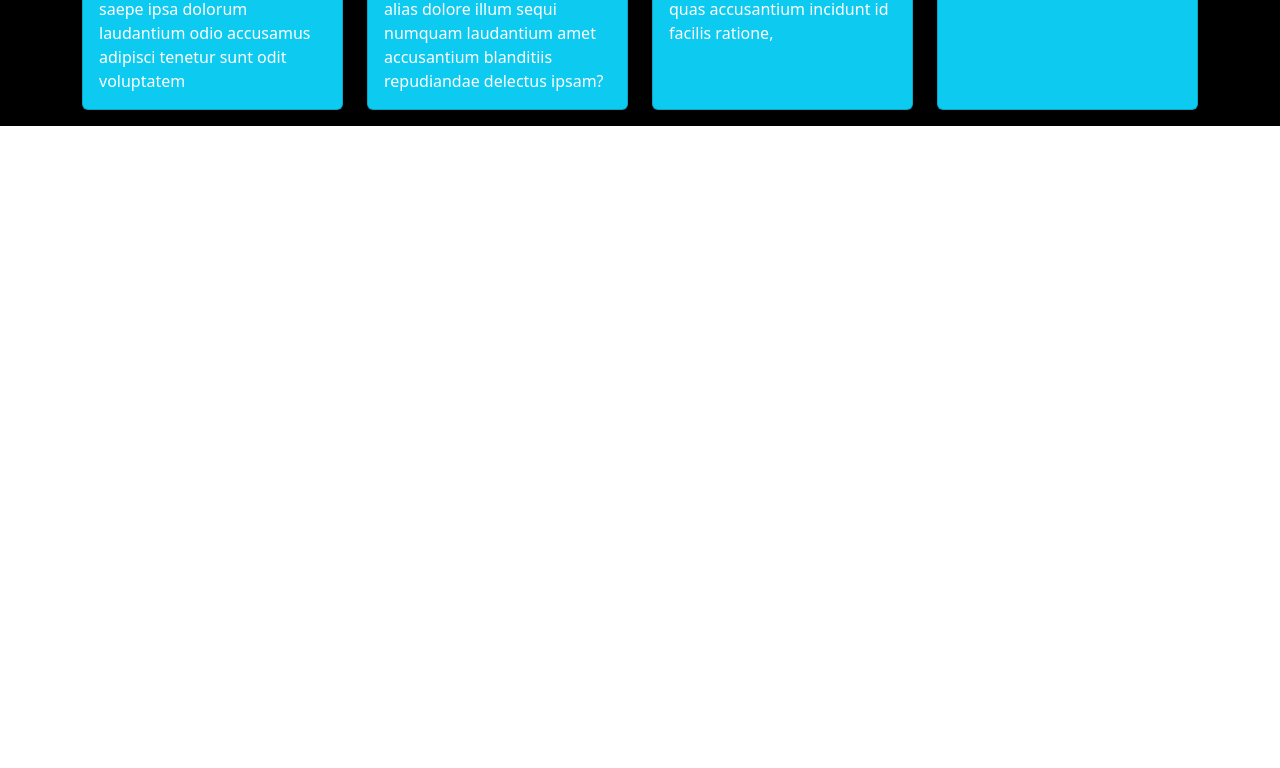
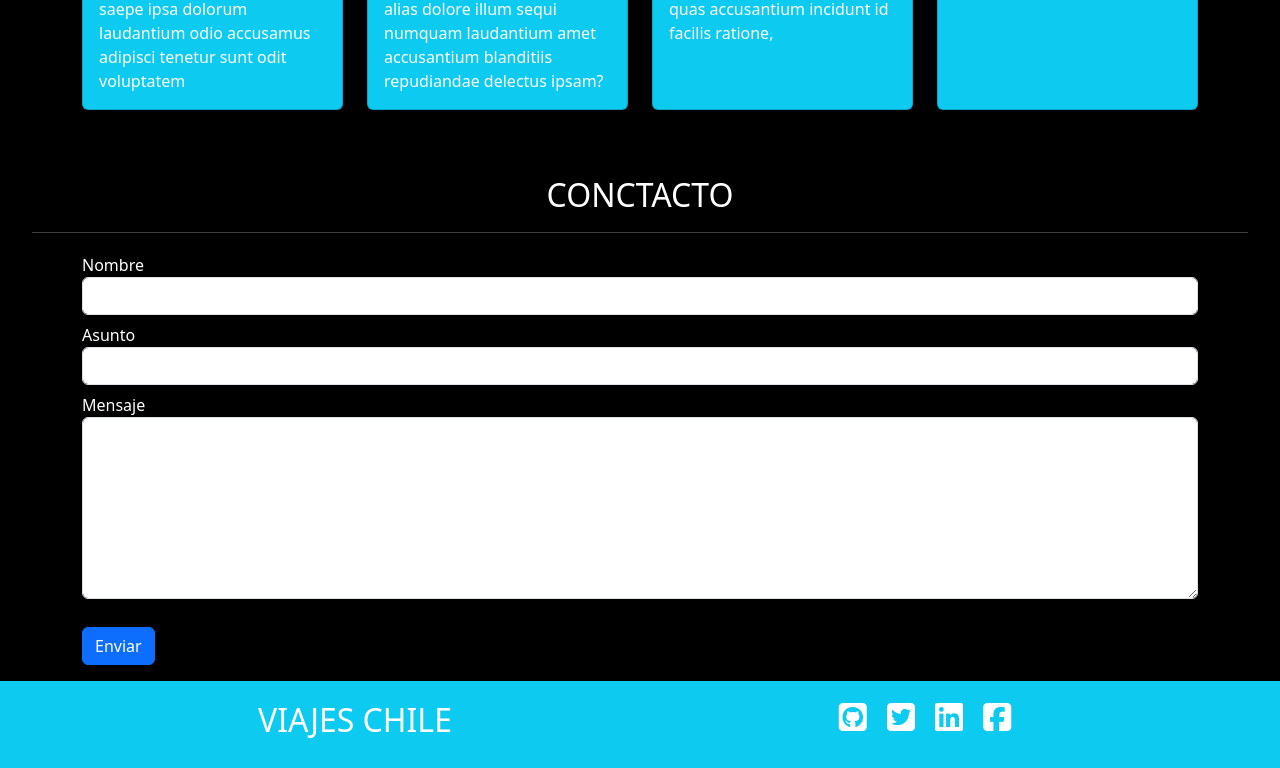
Before and after one commit to pabloasg/curso-ruby-on-rails-desafio-evaluado-modulo2, a plain HTML site: page index.html in a window 1280 px wide. Shown: the part 1761-2529 px from the top of the page. Before the commit the page ends 1887 px from the top, so only its background shows below. Drawn offline with nearby package versions, Linux system fonts and the light colour scheme.

Commit message:
commit 6.0 agregando footer contacto y links dentro de la pagina

```diff
--- a/assets/css/style.css
+++ b/assets/css/style.css
@@ -60,3 +60,18 @@
 i{
     color: white;
 }
+
+.contacto{
+    background-color: black;
+    color: white;
+}
+
+.contacto h2{
+    padding: 50px 0px 10px 0px;
+    text-align: center;
+}
+
+footer{
+    color: white;
+    padding: 20px 0px;
+}
--- a/index.html
+++ b/index.html
@@ -27,9 +27,9 @@
           <div class="collapse navbar-collapse" id="navbarNavAltMarkup">
             <div class="navbar-nav ms-auto">
               <a class="nav-link" aria-current="page" href="#">Inicio</a>
-              <a class="nav-link" href="#">Quienes Somos</a>
-              <a class="nav-link" href="#">destacados</a>
-              <a class="nav-link" href="#">Contactos</a>
+              <a class="nav-link" href="#quienes-somos">Quienes Somos</a>
+              <a class="nav-link" href="#destacados">destacados</a>
+              <a class="nav-link" href="#contacto">Contactos</a>
             </div>
           </div>
         </div>
@@ -62,7 +62,7 @@
     <!-- fin carusel -->
 
     <!-- inicio quienes somos con tarjetas e iconos -->
-    <section class="quienes-somos d-none d-sm-block">
+    <section id="quienes-somos" class="quienes-somos d-none d-sm-block">
         <h2>¿QUIENÉS SOMOS?</h2>
         <hr style="width:75%; margin:auto">
         <br><br>
@@ -136,7 +136,7 @@
     <!-- fin quienes somos con tarjetas  e iconos-->
 
     <!-- inicio destacados con tarjetas e imagen -->
-    <section class="destacados">
+    <section id="destacados" class="destacados">
         <h2>DESTACADOS</h2>
         <hr style="width:95%; margin:auto">
 
@@ -185,23 +185,53 @@
     <!-- fin destacados con tarjetas e imagen -->
 
 
+    <!-- inicio contacto, formulario -->
+    <section id="contacto" class="contacto">
+        <h2>CONCTACTO</h2>
+        <hr style="width:95%; margin:auto">
+        <div class="container py-3">
+            <form>
+                <div class="form-group py-1">
+                  <label for="exampleInputEmail1">Nombre</label>
+                  <input type="email" class="form-control" id="exampleInputEmail1" aria-describedby="emailHelp" placeholder="">
+                </div>
+
+                <div class="form-group py-1">
+                  <label for="exampleInputPassword1">Asunto</label>
+                  <input type="password" class="form-control" id="exampleInputPassword1" placeholder="">
+                </div>
+
+                <div class="form-group py-1">
+                    <label for="exampleFormControlTextarea1">Mensaje</label>
+                    <textarea class="form-control" id="exampleFormControlTextarea1" rows="7"></textarea>
+                </div>
+
+                <br>
+                <button type="submit" class="btn btn-primary">Enviar</button>
+              </form>
+        </div>
+    </section>
+    <!-- fin contacto, formulario -->
 
 
+    <!-- inicio footer -->
+    <footer class="bg-info">
+        <div class="container">
+            <div class="row">
+                <div class="col-6">
+                    <h2 style="text-align: center;">VIAJES CHILE</h2>
+                </div>
+                <div class="col-6" style="text-align: center;">
+                    <a href="https://github.com" target="_blank"><i class="fab fa-github-square fa-2x px-2"></i></a>
+                    <a href="https://twitter.com" target="_blank"><i class="fab fa-twitter-square fa-2x px-2"></i></a>
+                    <a href="https://www.linkedin.com" target="_blank"><i class="fab fa-linkedin fa-2x px-2"></i></a>
+                    <a href="https://www.facebook.com" target="_blank"><i class="fa-brands fa-square-facebook fa-2x px-2"></i></a>
+                </div>
+            </div>
+        </div>
 
-
-
-
-    <!-- inicio contacto, formulario -->
-    <section></section>
-    <!-- fin contacto, formulario -->
-
-    <!-- inicio footer -->
-    <footer></footer>
+    </footer>
     <!-- fin footer -->
-
-
-
-
 
 
 
```
